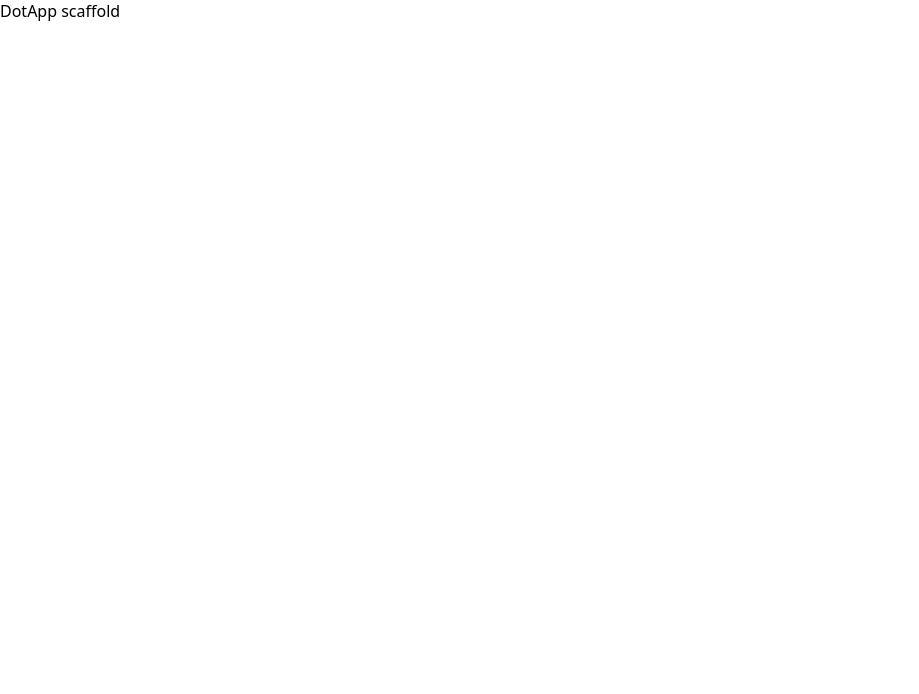
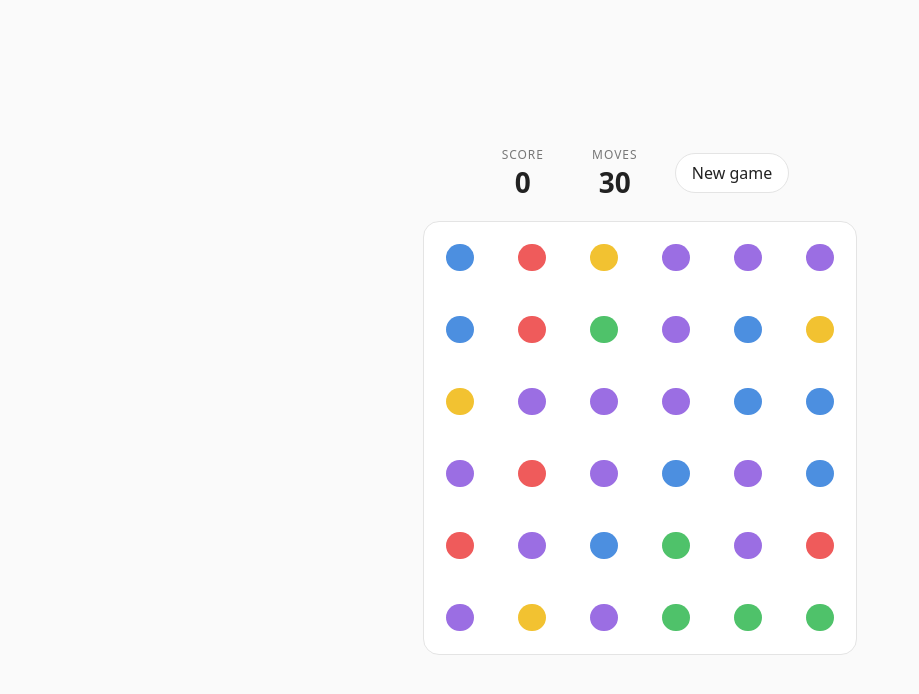
Before and after one commit to sheridap/dotapp, a website built with Vite: page index.html in a window 1280 px wide. Shown: the whole page, without its empty margins (0-919 px from the left). Built offline with nearby package versions, Linux system fonts and the light colour scheme.

Commit message:
feat: DOM view with pointer gestures, SVG connector, HUD, and game loop glue (CAT-766, CAT-767)
Board view builds 36 cells once and updates classes and the connector
polyline per render. Pointer events on the board plus document-level
up/cancel and window blur so a release anywhere ends the drag. Hit
test requires proximity to the dot center so diagonal moves cannot
link side cells. HUD shows score, moves, game-over banner.

Co-Authored-By: Claude Fable 5.1 <noreply@anthropic.com>

```diff
--- a/src/main.ts
+++ b/src/main.ts
@@ -1,2 +1,50 @@
+import {
+  mathRandomRng,
+  newGame,
+  pointerCancel,
+  pointerDown,
+  pointerEnter,
+  pointerUp,
+  type GameState,
+} from './game';
+import { createBoardView } from './ui/boardView';
+import { createHud } from './ui/hud';
+
 const app = document.getElementById('app');
-if (app) app.textContent = 'DotApp scaffold';
+if (!app) throw new Error('missing #app');
+
+const rng = mathRandomRng;
+let state: GameState = newGame(rng);
+
+const hudEl = document.createElement('div');
+const boardEl = document.createElement('div');
+app.append(hudEl, boardEl);
+
+const hud = createHud(hudEl, () => {
+  set(newGame(rng));
+});
+
+const board = createBoardView(boardEl, {
+  onDown: (i) => {
+    set(pointerDown(state, i));
+  },
+  onEnter: (i) => {
+    set(pointerEnter(state, i));
+  },
+  onUp: () => {
+    set(pointerUp(state, rng));
+  },
+  onCancel: () => {
+    set(pointerCancel(state));
+  },
+});
+
+function set(next: GameState): void {
+  if (next === state) return;
+  state = next;
+  hud.render(state);
+  board.render(state);
+}
+
+hud.render(state);
+board.render(state);
--- a/src/ui/app.css
+++ b/src/ui/app.css
@@ -1,4 +1,180 @@
+:root {
+  --bg: #fafafa;
+  --fg: #222;
+  --muted: #777;
+  --board-bg: #fff;
+  --line: #e4e4e4;
+  --red: #ef5b5b;
+  --yellow: #f2c231;
+  --blue: #4c8fe0;
+  --green: #4fc26a;
+  --purple: #9b6ee3;
+  --cell: clamp(48px, 14vw, 72px);
+}
+
+@media (prefers-color-scheme: dark) {
+  :root {
+    --bg: #161618;
+    --fg: #eee;
+    --muted: #999;
+    --board-bg: #202024;
+    --line: #2c2c31;
+  }
+}
+
+* {
+  box-sizing: border-box;
+}
+
 body {
   margin: 0;
-  font-family: system-ui, sans-serif;
+  min-height: 100vh;
+  display: grid;
+  place-items: center;
+  background: var(--bg);
+  color: var(--fg);
+  font-family:
+    system-ui,
+    -apple-system,
+    sans-serif;
+  padding: 16px;
 }
+
+#app {
+  display: grid;
+  gap: 20px;
+  justify-items: center;
+}
+
+.hud {
+  display: flex;
+  align-items: center;
+  gap: 28px;
+  flex-wrap: wrap;
+  justify-content: center;
+}
+
+.stat {
+  display: grid;
+  justify-items: center;
+  min-width: 64px;
+}
+
+.stat-label {
+  font-size: 12px;
+  text-transform: uppercase;
+  letter-spacing: 0.08em;
+  color: var(--muted);
+}
+
+.stat-value {
+  font-size: 28px;
+  font-weight: 600;
+  font-variant-numeric: tabular-nums;
+}
+
+.new-game {
+  font: inherit;
+  padding: 8px 16px;
+  border-radius: 999px;
+  border: 1px solid var(--line);
+  background: var(--board-bg);
+  color: var(--fg);
+  cursor: pointer;
+}
+
+.banner {
+  flex-basis: 100%;
+  text-align: center;
+  margin: 0;
+  font-weight: 600;
+}
+
+.board {
+  position: relative;
+  display: grid;
+  grid-template-columns: repeat(var(--size), var(--cell));
+  grid-template-rows: repeat(var(--size), var(--cell));
+  background: var(--board-bg);
+  border: 1px solid var(--line);
+  border-radius: 16px;
+  touch-action: none;
+  user-select: none;
+  -webkit-user-select: none;
+  -webkit-touch-callout: none;
+}
+
+.board.over {
+  opacity: 0.55;
+  pointer-events: none;
+}
+
+.cell {
+  display: grid;
+  place-items: center;
+}
+
+.dot {
+  width: 38%;
+  height: 38%;
+  border-radius: 50%;
+  transition: transform 90ms ease-out;
+}
+
+.cell.linked .dot {
+  transform: scale(1.25);
+}
+
+.cell.loop .dot {
+  animation: pulse 500ms ease-in-out infinite alternate;
+}
+
+@keyframes pulse {
+  from {
+    transform: scale(1.1);
+  }
+  to {
+    transform: scale(1.4);
+  }
+}
+
+.dot.red,
+.connector .red {
+  background: var(--red);
+  stroke: var(--red);
+}
+.dot.yellow,
+.connector .yellow {
+  background: var(--yellow);
+  stroke: var(--yellow);
+}
+.dot.blue,
+.connector .blue {
+  background: var(--blue);
+  stroke: var(--blue);
+}
+.dot.green,
+.connector .green {
+  background: var(--green);
+  stroke: var(--green);
+}
+.dot.purple,
+.connector .purple {
+  background: var(--purple);
+  stroke: var(--purple);
+}
+
+.connector {
+  position: absolute;
+  inset: 0;
+  width: 100%;
+  height: 100%;
+  pointer-events: none;
+}
+
+.connector polyline {
+  fill: none;
+  stroke-width: 0.14;
+  stroke-linecap: round;
+  stroke-linejoin: round;
+}
--- /dev/null
+++ b/src/ui/boardView.ts
@@ -0,0 +1,145 @@
+import { CELL_COUNT, SIZE, colOf, rowOf } from '../game/board';
+import { chainColor } from '../game/chain';
+import type { GameState } from '../game/game';
+import type { CellIndex } from '../game/types';
+
+export interface PointerHandlers {
+  onDown(index: CellIndex): void;
+  onEnter(index: CellIndex): void;
+  onUp(): void;
+  onCancel(): void;
+}
+
+export interface BoardView {
+  render(state: GameState): void;
+  destroy(): void;
+}
+
+const SVG_NS = 'http://www.w3.org/2000/svg';
+
+/** How close to a dot's center (as a fraction of cell size) the pointer must be to link it. */
+const HIT_RADIUS = 0.42;
+
+/**
+ * Renders a GameState into `root` and translates pointer gestures into the four handler calls.
+ * The 36 cell elements are built once; render() only updates classes and the connector path.
+ */
+export function createBoardView(root: HTMLElement, handlers: PointerHandlers): BoardView {
+  root.classList.add('board');
+  root.style.setProperty('--size', String(SIZE));
+
+  const cells: HTMLElement[] = [];
+  const dots: HTMLElement[] = [];
+  for (let i = 0; i < CELL_COUNT; i++) {
+    const cell = document.createElement('div');
+    cell.className = 'cell';
+    cell.dataset.index = String(i);
+    const dot = document.createElement('div');
+    dot.className = 'dot';
+    cell.append(dot);
+    root.append(cell);
+    cells.push(cell);
+    dots.push(dot);
+  }
+
+  const svg = document.createElementNS(SVG_NS, 'svg');
+  svg.setAttribute('class', 'connector');
+  svg.setAttribute('viewBox', `0 0 ${String(SIZE)} ${String(SIZE)}`);
+  const path = document.createElementNS(SVG_NS, 'polyline');
+  svg.append(path);
+  root.append(svg);
+
+  let dragging = false;
+
+  function cellIndexAt(x: number, y: number): CellIndex | null {
+    const el = document.elementFromPoint(x, y);
+    const cell = el?.closest<HTMLElement>('.cell');
+    if (!cell || !root.contains(cell)) return null;
+    const rect = cell.getBoundingClientRect();
+    const dx = x - (rect.left + rect.width / 2);
+    const dy = y - (rect.top + rect.height / 2);
+    if (Math.hypot(dx, dy) > rect.width * HIT_RADIUS) return null;
+    const index = Number(cell.dataset.index);
+    return Number.isInteger(index) ? index : null;
+  }
+
+  function onPointerDown(e: PointerEvent): void {
+    if (!e.isPrimary) return;
+    const index = cellIndexAt(e.clientX, e.clientY);
+    if (index === null) return;
+    e.preventDefault();
+    dragging = true;
+    handlers.onDown(index);
+  }
+
+  function onPointerMove(e: PointerEvent): void {
+    if (!dragging || !e.isPrimary) return;
+    const index = cellIndexAt(e.clientX, e.clientY);
+    if (index !== null) handlers.onEnter(index);
+  }
+
+  function onPointerUp(e: PointerEvent): void {
+    if (!dragging || !e.isPrimary) return;
+    dragging = false;
+    handlers.onUp();
+  }
+
+  function onPointerCancel(e: PointerEvent): void {
+    if (!dragging || !e.isPrimary) return;
+    dragging = false;
+    handlers.onCancel();
+  }
+
+  /** Losing the window mid-drag (alt-tab, notification) never delivers pointerup. */
+  function onBlur(): void {
+    if (!dragging) return;
+    dragging = false;
+    handlers.onCancel();
+  }
+
+  root.addEventListener('pointerdown', onPointerDown);
+  document.addEventListener('pointermove', onPointerMove);
+  document.addEventListener('pointerup', onPointerUp);
+  document.addEventListener('pointercancel', onPointerCancel);
+  window.addEventListener('blur', onBlur);
+
+  function render(state: GameState): void {
+    const linked = new Set(state.chain?.cells ?? []);
+    const loopColor = state.chain?.closed ? chainColor(state.board, state.chain) : null;
+
+    state.board.forEach((color, i) => {
+      const dot = dots[i];
+      const cell = cells[i];
+      if (!dot || !cell) return;
+      dot.className = `dot ${color}`;
+      cell.classList.toggle('linked', linked.has(i));
+      cell.classList.toggle('loop', loopColor !== null && color === loopColor);
+    });
+
+    if (state.chain && state.chain.cells.length > 1) {
+      path.setAttribute(
+        'points',
+        state.chain.cells
+          .map((i) => `${String(colOf(i) + 0.5)},${String(rowOf(i) + 0.5)}`)
+          .join(' '),
+      );
+      path.setAttribute('class', chainColor(state.board, state.chain));
+    } else {
+      path.removeAttribute('points');
+      path.removeAttribute('class');
+    }
+
+    root.classList.toggle('over', state.status === 'over');
+  }
+
+  function destroy(): void {
+    root.removeEventListener('pointerdown', onPointerDown);
+    document.removeEventListener('pointermove', onPointerMove);
+    document.removeEventListener('pointerup', onPointerUp);
+    document.removeEventListener('pointercancel', onPointerCancel);
+    window.removeEventListener('blur', onBlur);
+    root.replaceChildren();
+  }
+
+  return { render, destroy };
+}
--- /dev/null
+++ b/src/ui/hud.ts
@@ -0,0 +1,48 @@
+import type { GameState } from '../game/game';
+
+export interface Hud {
+  render(state: GameState): void;
+}
+
+/** Score, moves remaining, and the new-game control. */
+export function createHud(root: HTMLElement, onNewGame: () => void): Hud {
+  root.classList.add('hud');
+
+  const score = stat(root, 'Score');
+  const moves = stat(root, 'Moves');
+
+  const button = document.createElement('button');
+  button.type = 'button';
+  button.className = 'new-game';
+  button.textContent = 'New game';
+  button.addEventListener('click', onNewGame);
+  root.append(button);
+
+  const banner = document.createElement('p');
+  banner.className = 'banner';
+  banner.hidden = true;
+  root.append(banner);
+
+  return {
+    render(state) {
+      score.textContent = String(state.score);
+      moves.textContent = String(state.movesLeft);
+      banner.hidden = state.status !== 'over';
+      banner.textContent = `Game over. ${String(state.score)} dots.`;
+    },
+  };
+}
+
+function stat(root: HTMLElement, label: string): HTMLElement {
+  const wrap = document.createElement('div');
+  wrap.className = 'stat';
+  const name = document.createElement('span');
+  name.className = 'stat-label';
+  name.textContent = label;
+  const value = document.createElement('span');
+  value.className = 'stat-value';
+  value.textContent = '0';
+  wrap.append(name, value);
+  root.append(wrap);
+  return value;
+}
```
